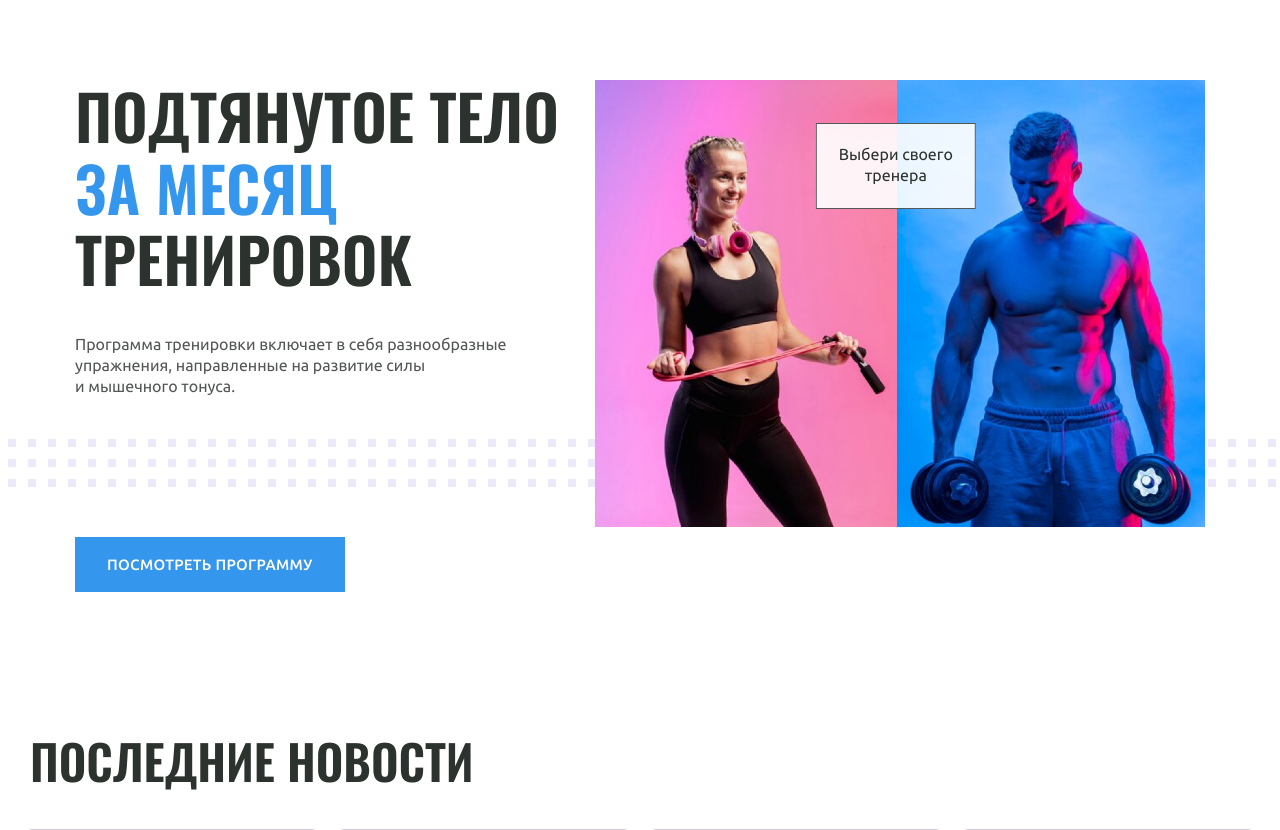
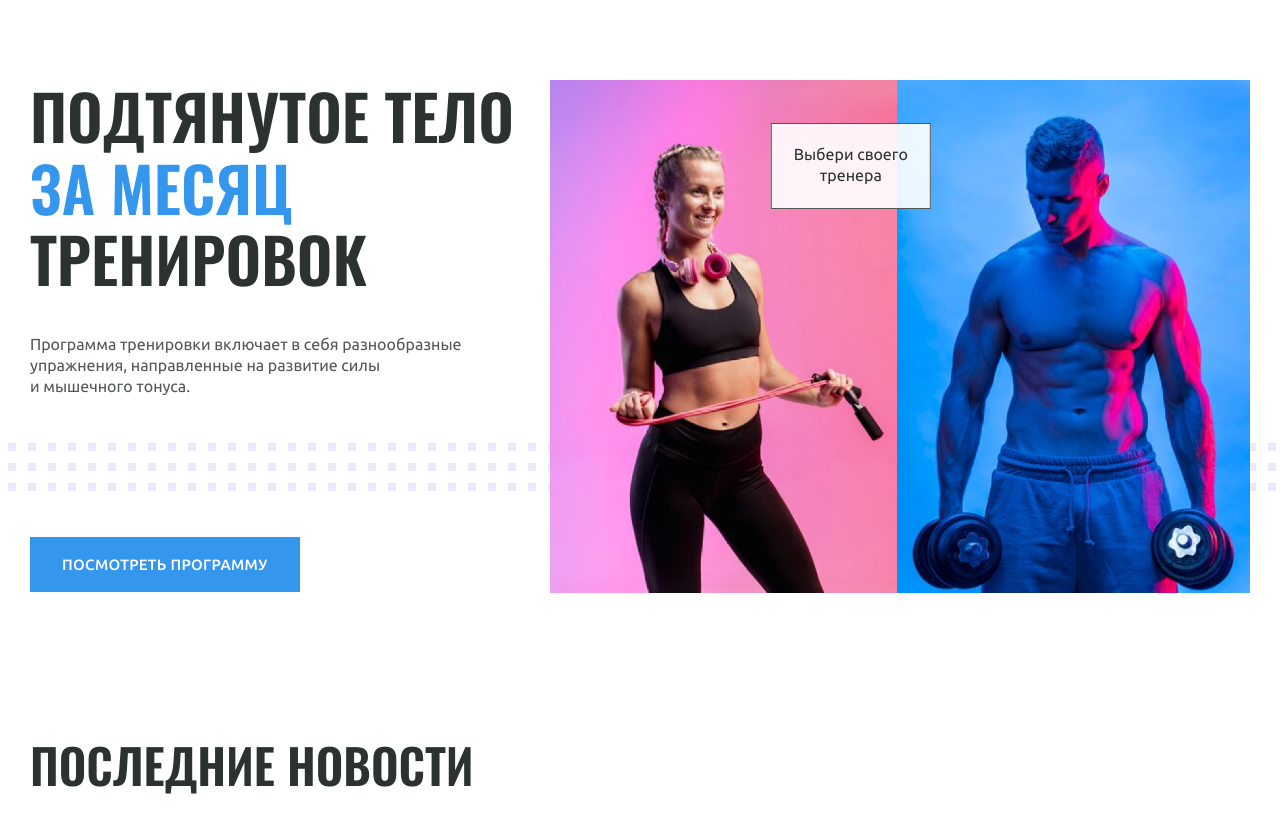
Before and after one commit to pavel-sor/homework2025, a PHP site: page /lesson-html-95/index.html in a window 1280 px wide. Shown: the part 109-939 px from the top of the page. Run offline with PHP 8.4, Linux system fonts and the light colour scheme; some web fonts are replaced.

Commit message:
Update index.css

```diff
--- a/lesson-html-95/css/index.css
+++ b/lesson-html-95/css/index.css
@@ -12,7 +12,14 @@
   display: flex;
   justify-content: center;
   gap: 28px;
-  height: 513px;
+
+}
+
+.hero-content {
+  /* display: flex; */
+
+
+    /* height: 513px; */
 }
 
 .hero-inner {
@@ -50,10 +57,11 @@
 }
 
 .hero-img {
-    width: 100%;
+    /* width: 100%; */
 }
 
 .hero-img-hero {
+  width: 100%;
   display: flex;
 }
 
@@ -218,7 +226,7 @@
 /* ==========================Адаптация========================== */
 @media (width <= 1440px) {
   .hero-images {
-    width: 50%;
+    /* width: 50%; */
   }
 
   .images-text {
@@ -228,7 +236,12 @@
 
 @media (width <= 1250px) {
   .hero-images {
+
     width: 40%;
+  }
+
+  .hero-img-hero {
+    justify-content: center;
   }
 
   .images-text {
@@ -340,6 +353,10 @@
     width: 40%;
   }
 
+  .hero-img {
+    width: 100%;
+  }
+
   .faq__container {
     width: 100%;
     flex-direction: column;
```
